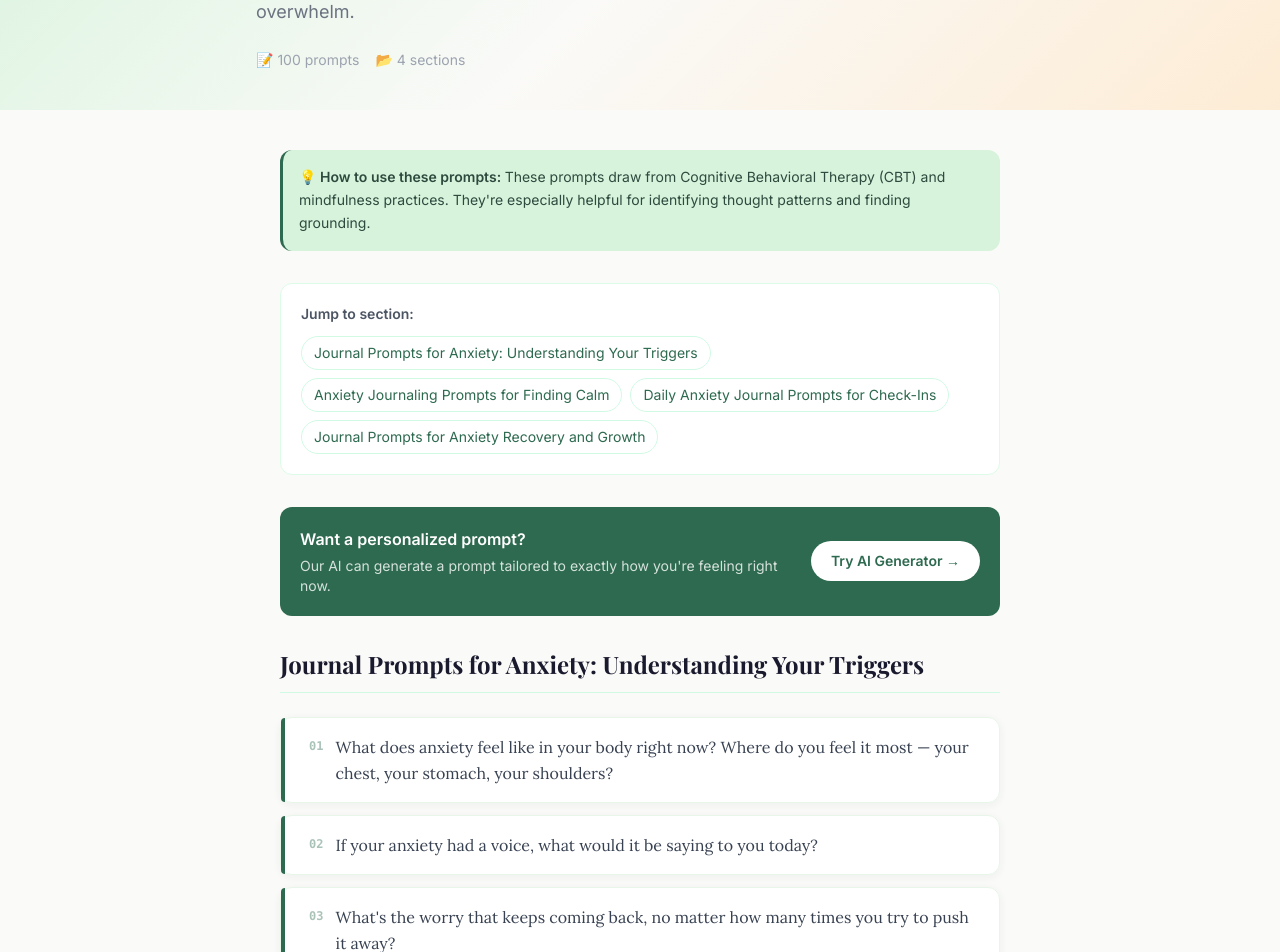
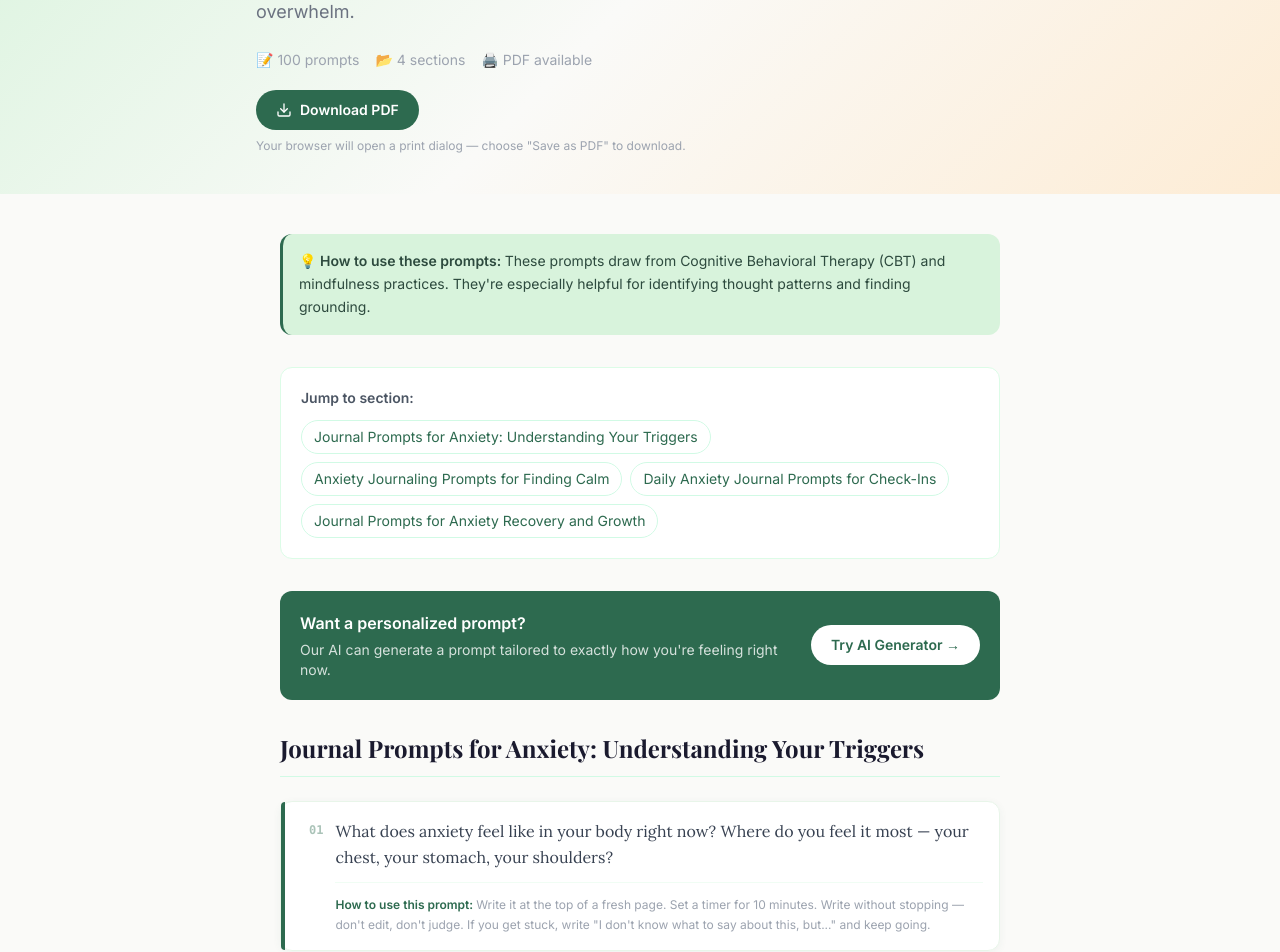
Before and after one commit to franklinjobs617-jpg/journalflow, a Next.js app: page /prompts/anxiety in a window 1280 px wide. Shown: the part 280-1232 px from the top of the page. Built offline with nearby package versions, Linux system fonts and the light colour scheme.

Commit message:
fix: remove Chinese comments causing JSX syntax errors

```diff
--- a/app/api/stripe/route.ts
+++ b/app/api/stripe/route.ts
@@ -1,7 +1,7 @@
 import { NextRequest, NextResponse } from 'next/server'
 
-// Stripe webhook 处理
-// 当前为占位实现，Phase 2 接入完整订阅逻辑
+//
+//
 export async function POST(request: NextRequest) {
   try {
     const body = await request.text()
@@ -11,7 +11,7 @@ export async function POST(request: NextRequest) {
       return NextResponse.json({ error: 'Missing signature' }, { status: 400 })
     }
 
-    // TODO: Phase 2 实现
+    //
     // const event = stripe.webhooks.constructEvent(body, signature, process.env.STRIPE_WEBHOOK_SECRET!)
     // switch (event.type) {
     //   case 'checkout.session.completed': ...
--- a/app/daily/page.tsx
+++ b/app/daily/page.tsx
@@ -8,7 +8,7 @@ export const metadata: Metadata = {
   alternates: { canonical: 'https://journalflow.ai/daily' },
 }
 
-// 每日 prompt 池 - 根据日期循环
+//
 const DAILY_PROMPTS = [
   "What's one small thing you've been carrying lately that you haven't talked about?",
   "If today had a theme — a single word — what would it be, and why?",
--- a/app/pricing/page.tsx
+++ b/app/pricing/page.tsx
@@ -78,7 +78,7 @@ export default function PricingPage() {
         </p>
       </div>
 
-      {/* Generator 示例展示 */}
+      {/* */}
       <div className="mb-14 rounded-2xl overflow-hidden border border-green-100">
         <div className="px-6 py-4 border-b border-green-100" style={{ background: 'var(--sage-light)' }}>
           <p className="text-sm font-semibold" style={{ color: 'var(--forest)' }}>
@@ -191,7 +191,7 @@ export default function PricingPage() {
         </div>
       </div>
 
-      {/* 谁最需要 Pro */}
+      {/* */}
       <div className="mb-16">
         <h2 className="font-display text-2xl font-bold text-center mb-8" style={{ color: 'var(--ink)' }}>
           Who gets the most out of Pro?
--- a/app/prompts/[slug]/page.tsx
+++ b/app/prompts/[slug]/page.tsx
@@ -3,6 +3,7 @@ import { notFound } from 'next/navigation'
 import Link from 'next/link'
 import { getPromptPage, getAllPromptMeta, getRelatedPrompts } from '@/lib/mdx'
 import { PromptCardsGrid } from '@/components/PromptCard'
+import DownloadPDFButton from '@/components/DownloadPDFButton'
 
 interface Props {
   params: { slug: string }
@@ -98,7 +99,13 @@ export default async function PromptPage({ params }: Props) {
           <div className="flex flex-wrap items-center gap-4 text-sm text-gray-400">
             <span>📝 {page.promptCount} prompts</span>
             <span>📂 {page.sections.length} sections</span>
-            {page.printable && <span>🖨️ Printable PDF available</span>}
+            <span>🖨️ PDF available</span>
+          </div>
+          <div className="mt-5">
+            <DownloadPDFButton title={page.title} slug={page.slug} />
+            <p className="text-xs text-gray-400 mt-2">
+              Your browser will open a print dialog — choose "Save as PDF" to download.
+            </p>
           </div>
         </div>
       </section>
@@ -173,6 +180,9 @@ export default async function PromptPage({ params }: Props) {
                   .slice(0, sectionIdx)
                   .reduce((acc, s) => acc + s.prompts.length, 0) + promptIdx + 1
 
+                //
+                const showTip = promptIdx === 0
+
                 return (
                   <div key={promptIdx} className="paper-card rounded-xl p-4 pl-7 group">
                     <div className="flex gap-3">
@@ -182,7 +192,17 @@ export default async function PromptPage({ params }: Props) {
                       >
                         {String(globalNum).padStart(2, '0')}
                       </span>
-                      <p className="font-prose text-gray-700 leading-relaxed">{prompt}</p>
+                      <div className="flex-1">
+                        <p className="font-prose text-gray-700 leading-relaxed">{prompt}</p>
+                        {showTip && sectionIdx === 0 && (
+                          <div className="mt-3 pt-3 border-t border-green-50">
+                            <p className="text-xs text-gray-400 leading-relaxed">
+                              <span className="font-semibold" style={{ color: 'var(--forest)' }}>How to use this prompt: </span>
+                              Write it at the top of a fresh page. Set a timer for 10 minutes. Write without stopping — don't edit, don't judge. If you get stuck, write "I don't know what to say about this, but..." and keep going.
+                            </p>
+                          </div>
+                        )}
+                      </div>
                     </div>
                   </div>
                 )
@@ -196,24 +216,27 @@ export default async function PromptPage({ params }: Props) {
                 style={{ background: 'var(--amber-light)', border: '1px solid var(--amber-warm)' }}
               >
                 <p className="font-semibold text-gray-800 mb-1">
-                  Download all {page.promptCount} prompts as a PDF
+                  Want a clean PDF of all {page.promptCount} prompts?
                 </p>
-                <p className="text-sm text-gray-500 mb-3">
-                  Print it out, keep it in your journal, or share it with your clients.
+                <p className="text-sm text-gray-500 mb-1">
+                  Print it. Keep it in your journal. Share it with clients or students.
+                </p>
+                <p className="text-xs text-gray-400 mb-3">
+                  Use the Download PDF button at the top of this page — it works in any browser.
                 </p>
                 <Link
                   href="/pricing"
                   className="inline-block text-sm font-semibold px-5 py-2 rounded-full text-white"
                   style={{ background: 'var(--forest)' }}
                 >
-                  Get Pro Access →
+                  Get Pro for unlimited downloads →
                 </Link>
               </div>
             )}
           </section>
         ))}
 
-        {/* Prompt 卡片展示区 - Pinterest 分享 */}
+        {/* */}
         {(() => {
           const allPrompts = page.sections.flatMap(s => s.prompts)
           return (
@@ -279,6 +302,11 @@ export default async function PromptPage({ params }: Props) {
           </section>
         )}
       </div>
+
+      {/* */}
+      <div className="print-footer">
+        journalflow.ai — Free journal prompts for everyone
+      </div>
     </>
   )
 }
--- /dev/null
+++ b/components/DownloadPDFButton.tsx
@@ -0,0 +1,50 @@
+'use client'
+
+import { useState } from 'react'
+
+interface DownloadPDFButtonProps {
+  title: string
+  slug: string
+}
+
+export default function DownloadPDFButton({ title, slug }: DownloadPDFButtonProps) {
+  const [printing, setPrinting] = useState(false)
+
+  function handlePrint() {
+    setPrinting(true)
+    //
+    setTimeout(() => {
+      window.print()
+      setPrinting(false)
+    }, 100)
+  }
+
+  return (
+    <button
+      onClick={handlePrint}
+      disabled={printing}
+      className="flex items-center gap-2 text-sm font-semibold px-5 py-2.5 rounded-full transition-all disabled:opacity-60"
+      style={{ background: 'var(--forest)', color: '#fff' }}
+      aria-label={`Download ${title} as PDF`}
+    >
+      {printing ? (
+        <>
+          <svg className="animate-spin h-4 w-4" viewBox="0 0 24 24" fill="none">
+            <circle className="opacity-25" cx="12" cy="12" r="10" stroke="currentColor" strokeWidth="4" />
+            <path className="opacity-75" fill="currentColor" d="M4 12a8 8 0 018-8v8H4z" />
+          </svg>
+          Preparing PDF...
+        </>
+      ) : (
+        <>
+          <svg width="16" height="16" viewBox="0 0 24 24" fill="none" stroke="currentColor" strokeWidth="2" strokeLinecap="round" strokeLinejoin="round">
+            <path d="M21 15v4a2 2 0 01-2 2H5a2 2 0 01-2-2v-4"/>
+            <polyline points="7 10 12 15 17 10"/>
+            <line x1="12" y1="15" x2="12" y2="3"/>
+          </svg>
+          Download PDF
+        </>
+      )}
+    </button>
+  )
+}
```
Also changed, not shown: app/api/generate/route.ts (+6 -6 lines), app/page.tsx (+15 -15 lines), components/Generator.tsx (+12 -12 lines), components/JournalIllustration.tsx (+28 -28 lines), components/PromptCard.tsx (+14 -14 lines), lib/llm.ts (+6 -6 lines), lib/mdx.ts (+6 -6 lines).
